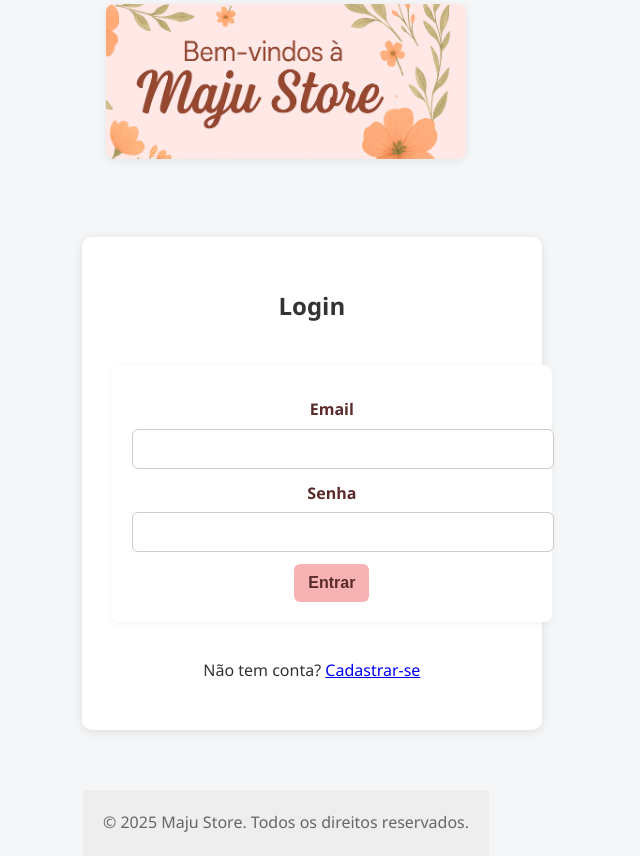
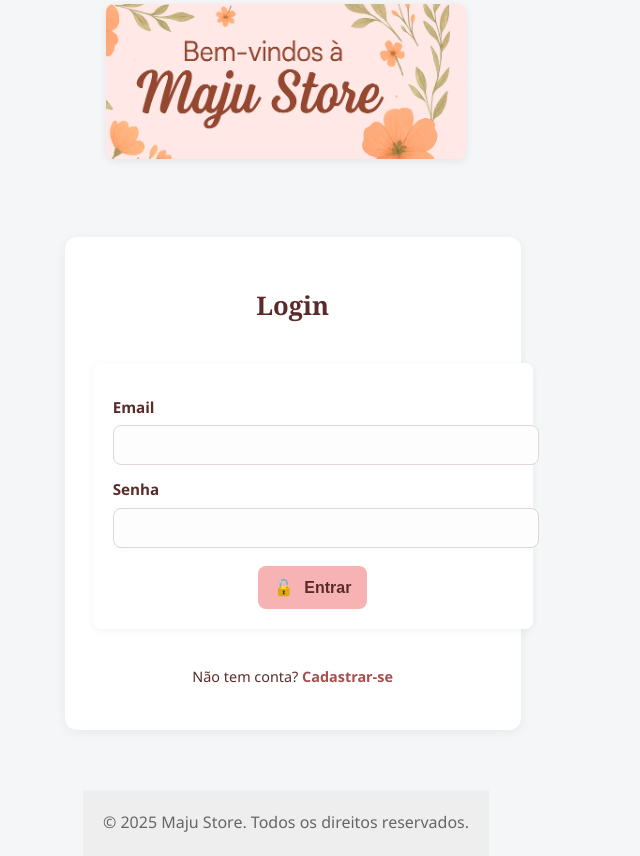
Before and after one commit to Marlon-Wenig/Loja_Online, a Flask app: page /login in a window 1280 px wide. Shown: the part 114-970 px from the top of the page, without its empty margins (354-994 px from the left). Run offline with Flask 3, Linux system fonts and the light colour scheme.

Commit message:
update 385431546543

```diff
--- a/static/style.css
+++ b/static/style.css
@@ -474,9 +474,107 @@
   box-shadow: 0 2px 10px rgba(0,0,0,0.1);
   text-align: center;
 }
+.login-container {
+  width: 100%;
+  max-width: 380px;
+  margin: 0 auto;
+  padding: 28px;
+  background-color: #fff;
+  border-radius: 12px;
+  box-shadow: 0 2px 12px rgba(0,0,0,0.06);
+  text-align: center;
+}
+
+.login-container h2 {
+  font-size: 1.6rem;
+  color: #5b2b2b;
+  margin-bottom: 16px;
+  font-family: 'Playfair Display', Georgia, serif;
+}
+
 .login-form label {
   display: block;
+  text-align: left;
   margin-top: 12px;
+  font-weight: 600;
   color: #5b2b2b;
+  font-size: 0.95rem;
+}
+
+.login-form input {
+  width: 100%;
+  padding: 10px 12px;
+  margin-top: 6px;
+  border: 1px solid #e0d6d6;
+  border-radius: 8px;
+  font-size: 1rem;
+  background-color: #fdfdfd;
+}
+
+.login-form button {
+  margin-top: 18px;
+  background: #f7b3b3;
+  color: #5b2b2b;
+  padding: 12px 16px;
+  border-radius: 8px;
+  border: none;
+  font-weight: 700;
+  font-size: 1rem;
+  cursor: pointer;
+  transition: background 0.3s ease;
+}
+
+.login-form button:hover {
+  background: #e89ca0;
+}
+
+.cadastro-link {
+  margin-top: 16px;
+  font-size: 0.9rem;
+  color: #5b2b2b;
+}
+
+.cadastro-link a {
+  color: #a64f4f;
   font-weight: 600;
+  text-decoration: none;
 }
+
+.cadastro-link a:hover {
+  text-decoration: underline;
+}
+/* Campo de busca feminino e centralizado */
+.busca-form {
+  display: flex;
+  justify-content: center;
+  align-items: center;
+  flex-wrap: wrap;
+  gap: 10px;
+  margin: 20px auto;
+}
+
+.busca-form input[name="termo"] {
+  padding: 10px 14px;
+  border-radius: 8px;
+  border: 1px solid #ccc;
+  font-size: 1rem;
+  width: 70%;
+  max-width: 400px;
+}
+
+.busca-form button[type="submit"] {
+  background: #f7b3b3;
+  color: #5b2b2b;
+  padding: 10px 16px;
+  border-radius: 8px;
+  border: none;
+  font-weight: 600;
+  font-size: 1rem;
+  cursor: pointer;
+  transition: background 0.3s ease, transform 0.2s ease;
+}
+
+.busca-form button[type="submit"]:hover {
+  background: #e89ca0;
+  transform: scale(1.03);
+}
--- a/templates/login.html
+++ b/templates/login.html
@@ -21,7 +21,9 @@
                 <label for="senha">Senha</label>
                 <input id="senha" name="senha" type="password" required>
 
-                <button type="submit">Entrar</button>
+                <button type="submit">
+                    <span style="margin-right: 6px;">🔓</span> Entrar
+                </button>
             </form>
 
             <p class="cadastro-link">Não tem conta? <a href="/cadastro">Cadastrar-se</a></p>
```
Also changed, not shown: templates/index.html (+8 -11 lines).
